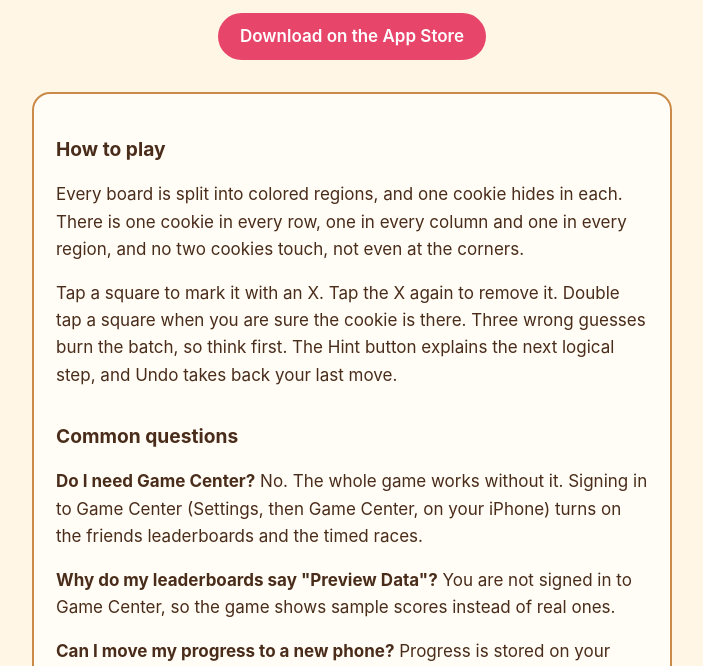
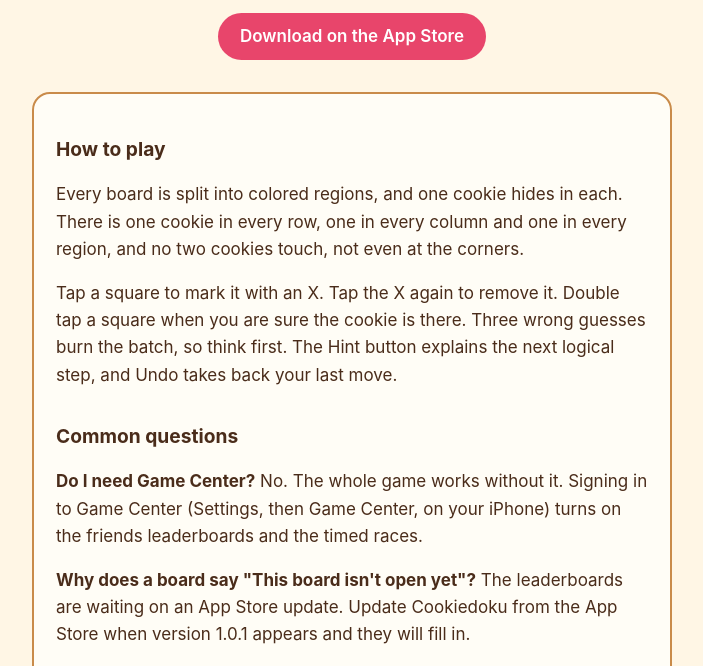
Before and after one commit to boxofwonders24-rgb/cookiedoku-site, a plain HTML site: page index.html in a window 1280 px wide. Shown: the part 131-797 px from the top of the page, without its empty margins (288-991 px from the left). Drawn offline with Linux system fonts and the light colour scheme.

Commit message:
docs: FAQ entry for the leaderboard not-open message

```diff
--- a/index.html
+++ b/index.html
@@ -22,6 +22,7 @@
 
 <h2>Common questions</h2>
 <p><strong>Do I need Game Center?</strong> No. The whole game works without it. Signing in to Game Center (Settings, then Game Center, on your iPhone) turns on the friends leaderboards and the timed races.</p>
+<p><strong>Why does a board say "This board isn't open yet"?</strong> The leaderboards are waiting on an App Store update. Update Cookiedoku from the App Store when version 1.0.1 appears and they will fill in.</p>
 <p><strong>Why do my leaderboards say "Preview Data"?</strong> You are not signed in to Game Center, so the game shows sample scores instead of real ones.</p>
 <p><strong>Can I move my progress to a new phone?</strong> Progress is stored on your device. Leaderboard scores follow your Game Center account.</p>
 <p><strong>Does the game have ads or purchases?</strong> No ads, and nothing to buy.</p>
```
